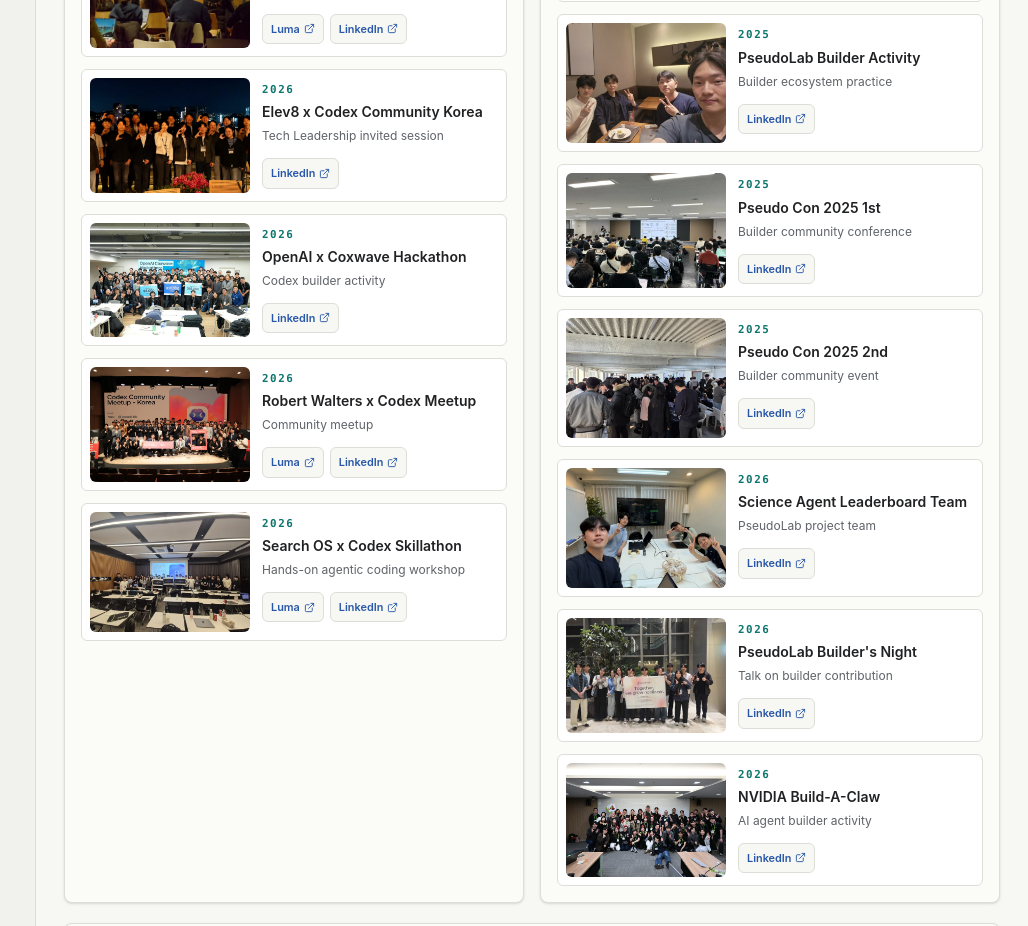
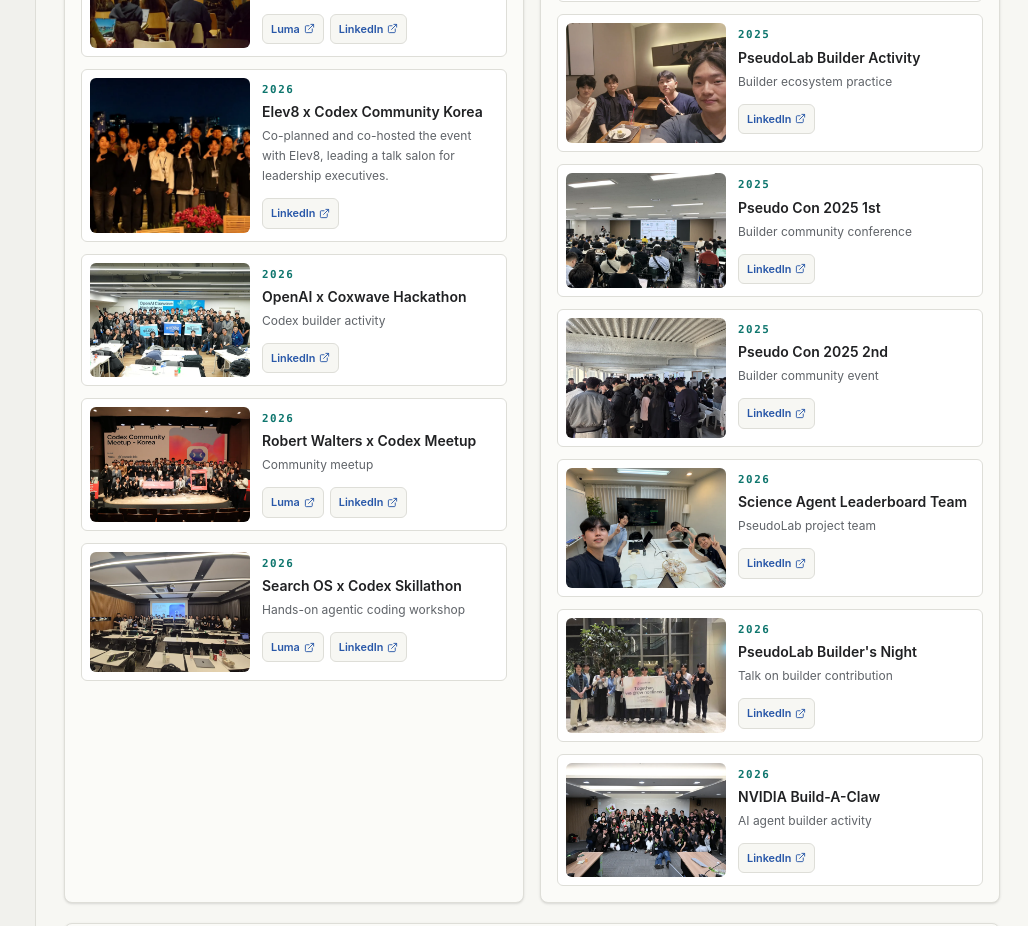
Before and after one commit to Generoustandard/Portfolio, a React (Vite) app: page / in a window 1280 px wide. Shown: the part 1320-2246 px from the top of the page, without its empty margins (252-1280 px from the left). Built offline with nearby package versions, Linux system fonts and the light colour scheme.

Commit message:
Clarify Elev8 event ownership

```diff
--- a/src/App.tsx
+++ b/src/App.tsx
@@ -298,7 +298,8 @@
     alt: 'Elev8 Tech Leadership invited session group photo',
     year: '2026',
     event: 'Elev8 x Codex Community Korea',
-    context: 'Tech Leadership invited session',
+    context:
+      'Co-planned and co-hosted the event with Elev8, leading a talk salon for leadership executives.',
     reviewHref: linkedInRecapUrls.elev8,
   },
   {
```
